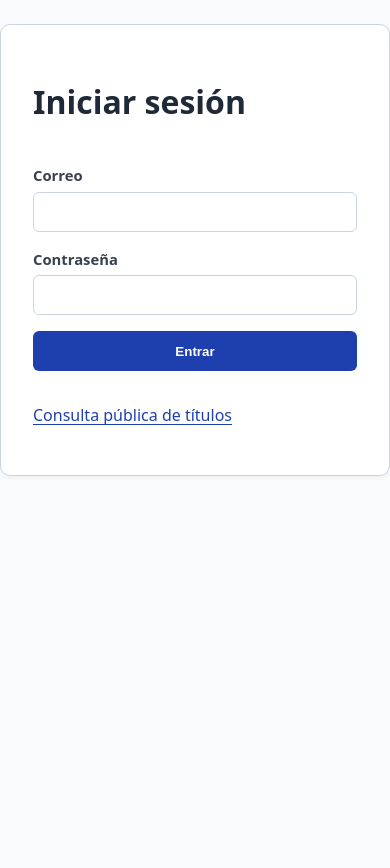
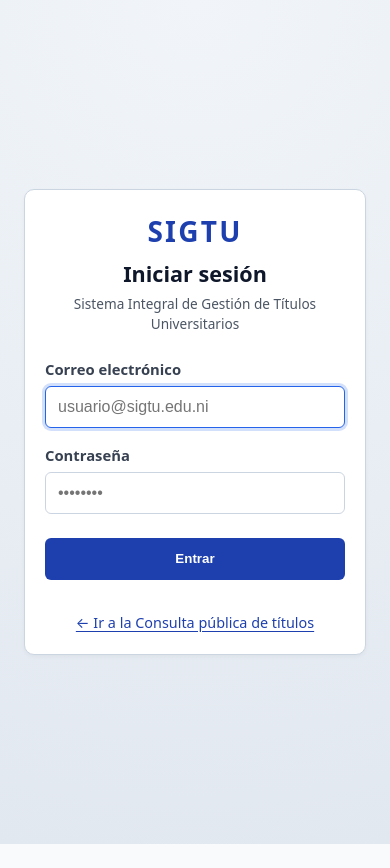
Before and after one commit to Koforth/sistema-titulacion, a React (Vite) app in the folder frontend/: page /login in a window 390 px wide. After the commit the page ends 844 px from the top, so only its background shows below. Built offline with nearby package versions, Linux system fonts and the light colour scheme; no server answers.

Commit message:
style(ui): centrar login en viewport y hacer aplicación completamente responsiva

```diff
--- a/frontend/src/pages/Login.tsx
+++ b/frontend/src/pages/Login.tsx
@@ -1,5 +1,5 @@
 import { useState, type FormEvent } from 'react';
-import { Navigate, useNavigate } from 'react-router-dom';
+import { Navigate, useNavigate, Link } from 'react-router-dom';
 import { useAuth } from '../auth/AuthContext';
 import { Alert } from '../components/ui';
 import { errorMessage } from '../hooks/useApi';
@@ -10,22 +10,70 @@ export default function Login() {
   const [email, setEmail] = useState('');
   const [password, setPassword] = useState('');
   const [error, setError] = useState('');
+  const [loading, setLoading] = useState(false);
 
   if (user) return <Navigate to="/dashboard" replace />;
 
   const submit = async (e: FormEvent) => {
     e.preventDefault();
-    try { await login(email, password); nav('/dashboard'); } catch (err) { setError(errorMessage(err)); }
+    setError('');
+    setLoading(true);
+    try {
+      await login(email, password);
+      nav('/dashboard');
+    } catch (err) {
+      setError(errorMessage(err));
+    } finally {
+      setLoading(false);
+    }
   };
 
   return (
-    <form className="card narrow" onSubmit={submit}>
-      <h1>Iniciar sesión</h1>
-      {error && <Alert>{error}</Alert>}
-      <label>Correo<input type="email" value={email} onChange={(e) => setEmail(e.target.value)} required /></label>
-      <label>Contraseña<input type="password" value={password} onChange={(e) => setPassword(e.target.value)} required /></label>
-      <button type="submit">Entrar</button>
-      <p><a href="/">Consulta pública de títulos</a></p>
-    </form>
+    <div className="login-wrapper">
+      <form className="card login-card" onSubmit={submit} aria-labelledby="login-title">
+        <div className="login-header">
+          <strong className="login-brand">SIGTU</strong>
+          <h1 id="login-title">Iniciar sesión</h1>
+          <p className="muted">Sistema Integral de Gestión de Títulos Universitarios</p>
+        </div>
+
+        {error && <Alert>{error}</Alert>}
+
+        <label htmlFor="login-email">
+          Correo electrónico
+          <input
+            id="login-email"
+            type="email"
+            autoComplete="email"
+            placeholder="usuario@sigtu.edu.ni"
+            value={email}
+            onChange={(e) => setEmail(e.target.value)}
+            required
+            autoFocus
+          />
+        </label>
+
+        <label htmlFor="login-password">
+          Contraseña
+          <input
+            id="login-password"
+            type="password"
+            autoComplete="current-password"
+            placeholder="••••••••"
+            value={password}
+            onChange={(e) => setPassword(e.target.value)}
+            required
+          />
+        </label>
+
+        <button type="submit" disabled={loading} style={{ width: '100%', marginTop: '0.5rem' }}>
+          {loading ? 'Accediendo...' : 'Entrar'}
+        </button>
+
+        <div className="login-footer">
+          <Link to="/">← Ir a la Consulta pública de títulos</Link>
+        </div>
+      </form>
+    </div>
   );
 }
--- a/frontend/src/styles.css
+++ b/frontend/src/styles.css
@@ -18,9 +18,21 @@
   line-height: 1.5;
 }
 
+* {
+  box-sizing: border-box;
+}
+
 body {
   margin: 0;
   min-height: 100vh;
+  display: flex;
+  flex-direction: column;
+}
+
+#root {
+  min-height: 100vh;
+  display: flex;
+  flex-direction: column;
 }
 
 /* ISO 9241-11 Accesibilidad: Enlace directo al contenido principal */
@@ -56,6 +68,14 @@ a {
 
 a:hover {
   color: var(--primary-hover);
+}
+
+/* Layout y Contenedor Principal */
+.shell {
+  display: flex;
+  flex-direction: column;
+  min-height: 100vh;
+  width: 100%;
 }
 
 .shell header {
@@ -109,24 +129,76 @@ a:hover {
 }
 
 main {
+  flex: 1;
   padding: 2rem 1.5rem;
   max-width: 1200px;
+  width: 100%;
   margin: 0 auto;
 }
 
-/* Tablas con alta legibilidad y estados visuales (ISO 9241-11) */
+/* === LOGIN CENTRADO (Pantalla completa y responsive) === */
+.login-wrapper {
+  min-height: 100vh;
+  width: 100%;
+  display: flex;
+  align-items: center;
+  justify-content: center;
+  padding: 1.5rem;
+  background: radial-gradient(circle at top, #f1f5f9 0%, #e2e8f0 100%);
+}
+
+.login-card {
+  width: 100%;
+  max-width: 440px;
+  margin: auto;
+  box-shadow: 0 10px 25px -5px rgba(0, 0, 0, 0.08), 0 8px 10px -6px rgba(0, 0, 0, 0.04);
+  border: 1px solid #e2e8f0;
+}
+
+.login-header {
+  text-align: center;
+  margin-bottom: 0.5rem;
+}
+
+.login-brand {
+  font-size: 1.75rem;
+  letter-spacing: 0.08em;
+  color: #1e40af;
+  display: block;
+}
+
+.login-header h1 {
+  font-size: 1.35rem;
+  margin: 0.35rem 0 0.2rem;
+  color: #0f172a;
+}
+
+.login-header p {
+  font-size: 0.85rem;
+  margin: 0;
+}
+
+.login-footer {
+  text-align: center;
+  margin-top: 1rem;
+  font-size: 0.9rem;
+}
+
+/* === TABLAS Y DATOS RESPONSIVOS === */
 .table-container {
   overflow-x: auto;
   background: var(--bg-card);
   border-radius: 8px;
   border: 1px solid var(--border-color);
   box-shadow: 0 1px 2px rgba(0,0,0,0.05);
+  width: 100%;
 }
 
 table {
   width: 100%;
   border-collapse: collapse;
   text-align: left;
+  min-width: 580px; /* Garantiza legibilidad con scroll horizontal en móviles */
 }
 
 th, td {
@@ -141,13 +213,14 @@ th {
   font-size: 0.875rem;
   text-transform: uppercase;
   letter-spacing: 0.025em;
+  white-space: nowrap;
 }
 
 tr:hover td {
   background: #f8fafc;
 }
 
-/* Botones accesibles con tamaño mínimo de interacción (44px min para móviles) */
+/* Botones con min-height de interacción táctil */
 button {
   background: var(--primary);
   color: #ffffff;
@@ -160,7 +233,7 @@ button {
   align-items: center;
   justify-content: center;
   gap: 0.5rem;
-  min-height: 40px;
+  min-height: 42px;
   transition: background 0.15s ease;
 }
 
@@ -187,8 +260,8 @@ input, select, textarea {
   border-radius: 6px;
   font-size: 1rem;
   background: #fff;
-  min-height: 40px;
-  box-sizing: border-box;
+  min-height: 42px;
+  width: 100%;
 }
 
 input:focus, select:focus, textarea:focus {
@@ -208,10 +281,11 @@ input:focus, select:focus, textarea:focus {
   display: flex;
   flex-direction: column;
   gap: 1rem;
+  width: 100%;
 }
 
 .card.narrow {
-  max-width: 420px;
+  max-width: 440px;
 }
 
 .card label {
@@ -226,10 +300,12 @@ input:focus, select:focus, textarea:focus {
 .inline {
   display: flex;
   gap: 0.5rem;
+  flex-wrap: wrap;
 }
 
 .inline input {
   flex: 1;
+  min-width: 200px;
 }
 
 .toolbar {
@@ -238,7 +314,11 @@ input:focus, select:focus, textarea:focus {
   align-items: center;
   margin-bottom: 1rem;
   flex-wrap: wrap;
-  gap: 0.5rem;
+  gap: 0.75rem;
+}
+
+.search-box {
+  width: 100%;
 }
 
 .search {
@@ -248,13 +328,14 @@ input:focus, select:focus, textarea:focus {
 
 .pager {
   display: flex;
-  gap: 1rem;
+  gap: 0.75rem;
   align-items: center;
   justify-content: center;
   margin-top: 1.5rem;
+  flex-wrap: wrap;
 }
 
-/* Alertas semánticas y legibles (ISO 9241-11 Tolerancia a errores) */
+/* Alertas semánticas */
 .alert {
   padding: 0.75rem 1.25rem;
   border-radius: 6px;
@@ -281,13 +362,13 @@ input:focus, select:focus, textarea:focus {
   color: var(--text-muted);
 }
 
-/* Badges con alto contraste de color */
 .badge {
   padding: 0.2rem 0.6rem;
   border-radius: 999px;
   font-size: 0.8rem;
   font-weight: 600;
   display: inline-block;
+  white-space: nowrap;
 }
 
 .badge.blue {
@@ -315,7 +396,7 @@ input:focus, select:focus, textarea:focus {
   color: #334155;
 }
 
-/* Cuadrícula de estadísticas con métricas claras */
+/* Estadísticas adaptables */
 .stats {
   display: grid;
   grid-template-columns: repeat(auto-fit, minmax(180px, 1fr));
@@ -370,3 +451,61 @@ input:focus, select:focus, textarea:focus {
   background: var(--primary);
   border: 2px solid #fff;
 }
+
+/* === MEDIA QUERIES PARA RESPONSIVIDAD (MÓVILES Y TABLETS) === */
+@media (max-width: 768px) {
+  .shell header {
+    flex-direction: column;
+    align-items: flex-start;
+    padding: 1rem;
+    gap: 0.75rem;
+  }
+
+  .shell nav {
+    width: 100%;
+    overflow-x: auto;
+    padding-bottom: 0.25rem;
+  }
+
+  .who {
+    width: 100%;
+    justify-content: space-between;
+    border-top: 1px solid rgba(255, 255, 255, 0.15);
+    padding-top: 0.75rem;
+  }
+
+  main {
+    padding: 1rem;
+  }
+
+  .card {
+    padding: 1.25rem;
+    margin: 1rem auto;
+  }
+
+  .toolbar {
+    flex-direction: column;
+    align-items: stretch;
+  }
+
+  .toolbar button {
+    width: 100%;
+  }
+
+  .inline {
+    flex-direction: column;
+  }
+
+  .inline input, .inline button {
+    width: 100%;
+  }
+
+  .stats {
+    grid-template-columns: repeat(auto-fit, minmax(140px, 1fr));
+    gap: 0.75rem;
+  }
+
+  .stat b {
+    font-size: 1.6rem;
+  }
+}
```
